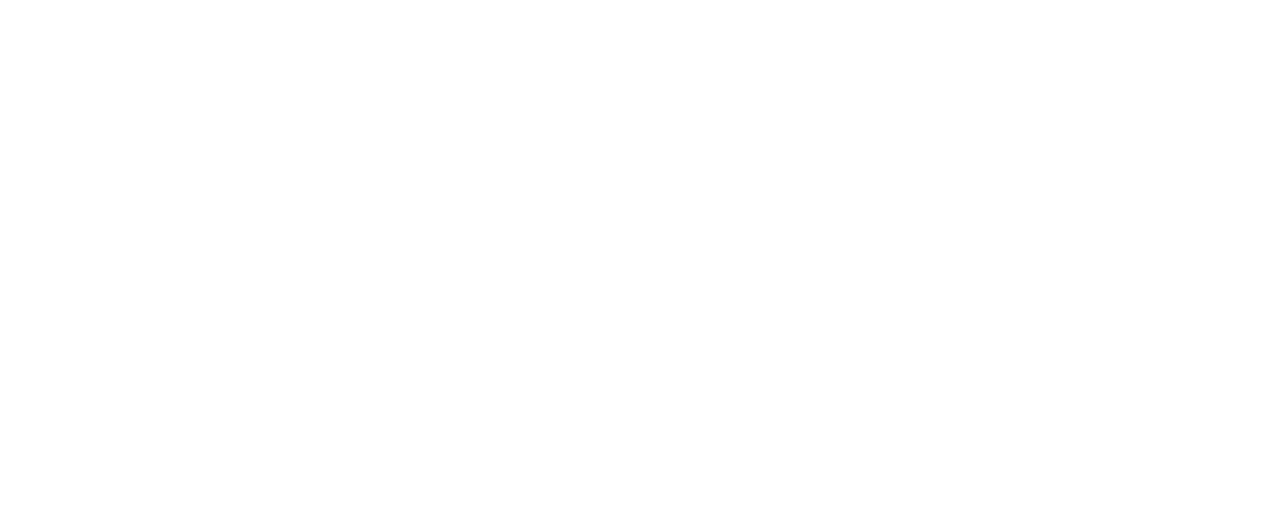
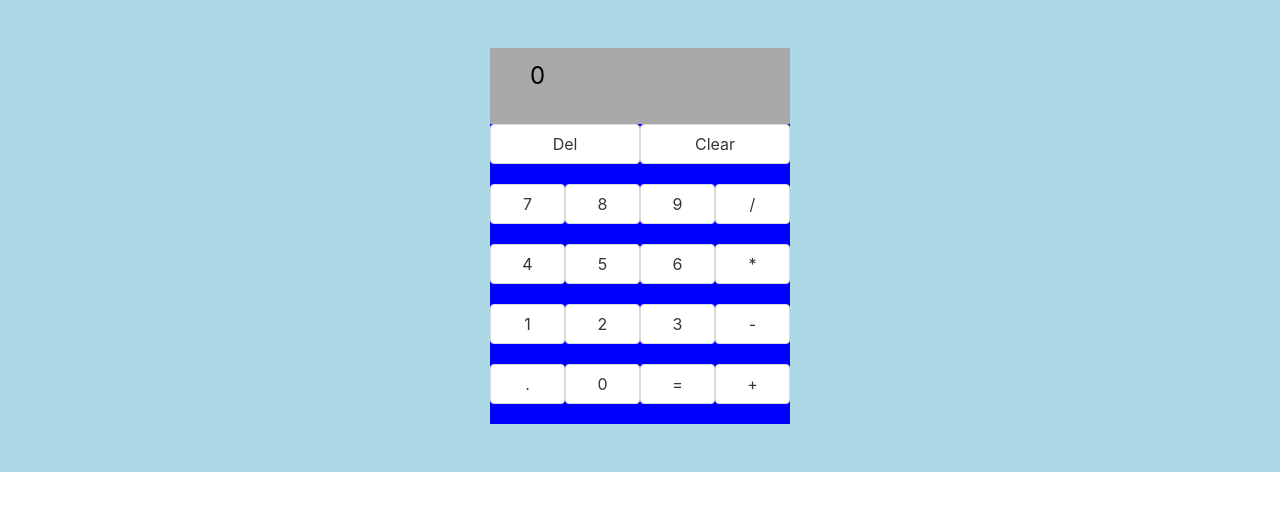
Before and after one commit to markandmueller/TOP-calculator, a plain HTML site: page index.html in a window 1280 px wide. Drawn offline with nearby package versions, Linux system fonts and the light colour scheme.

Commit message:
Basic HTML and DOM manipulation
I have the numbers buttons showing on the display and getting feedback from the operator buttons in the console.

The display value is stored in a variable per the instructions.

Next step is to make the calculator work like a calculator.

```diff
--- a/app.js
+++ b/app.js
@@ -1,8 +1,29 @@
-function test() {
-    console.log('test worked');
+let numDisplay = 0;
+let operator = null;
+let a = null;
+let b = null;
+
+const del = document.querySelector("#delete");
+const clear = document.querySelector("#clear");
+const display = document.querySelector("#display");
+const buttonsMain = document.querySelector("#buttonsMain");
+
+const operatorBtn = buttonsMain.querySelectorAll(".operatorBtn");
+operatorBtn.forEach((operatorBtn) => {
+    operatorBtn.addEventListener('click', function () {
+        // console.log('ya boi');
+    });
+});
+
+const numBtn = buttonsMain.querySelectorAll(".numBtn");
+numBtn.forEach((numBtn) => {
+    numBtn.addEventListener('click', populateDisplay);
+});
+
+function populateDisplay() {
+    numDisplay = this.value;
+    display.textContent = this.value;
 }
-
-// test();
 
 function add(a, b) {
     let addResult = a + b;
@@ -36,10 +57,18 @@ function operate(operator, a, b) {
     }
     else if (operator === divide) {
         console.log(divide(a, b));
-    } else { console.log('whoops - i\m getting curious'); }
+    }
+    else {
+        console.log('whoops - i\m getting curious');
+    }
 }
 
-operate(add, 10, 10);
-operate(subtract, 10, 10);
-operate(multiply, 10, 10);
-operate(divide, 10, 10);
+// operate(add, 10, 10);
+// operate(subtract, 10, 10);
+// operate(multiply, 10, 10);
+// operate(divide, 10, 10);
+
+function test() {
+    console.log('test worked');
+}
+// test();
--- a/index.html
+++ b/index.html
@@ -5,14 +5,41 @@
     <meta charset="UTF-8">
     <meta http-equiv="X-UA-Compatible" content="IE=edge">
     <meta name="viewport" content="width=device-width, initial-scale=1.0">
-    <title>Document</title>
+    <title>TOP Calculator</title>
+    <link rel="stylesheet" href="https://cdn.jsdelivr.net/npm/bulma@0.9.4/css/bulma.min.css">
     <link rel="stylesheet" href="style.css">
 
 </head>
 
 <body>
-    <div id="wrapper">
-
+    <div id="wrapper" class="section">
+        <div id="calculator" class="container">
+            <div id="displayBackground">
+                <p id="display">0</p>
+            </div>
+            <div id="buttonsClear">
+                <button class="button" id="delete">Del</button>
+                <button class="button" id="clear">Clear</button>
+            </div>
+            <div id="buttonsMain">
+                <button class="button numBtn" value="7">7</button>
+                <button class="button numBtn" value="8">8</button>
+                <button class="button numBtn" value="9">9</button>
+                <button class="button operatorBtn" value="divide">/</button>
+                <button class="button numBtn" value="4">4</button>
+                <button class="button numBtn" value="5">5</button>
+                <button class="button numBtn" value="6">6</button>
+                <button class="button operatorBtn" value="multiply">*</button>
+                <button class="button numBtn" value="1">1</button>
+                <button class="button numBtn" value="2">2</button>
+                <button class="button numBtn" value="3">3</button>
+                <button class="button operatorBtn" value="subtract">-</button>
+                <button class="button numBtn" value=".">.</button>
+                <button class="button numBtn" value="0">0</button>
+                <button class="button operatorBtn" value="=">=</button>
+                <button class="button operatorBtn" value="add">+</button>
+            </div>
+        </div>
     </div>
     <script src="app.js"></script>
 </body>
--- a/style.css
+++ b/style.css
@@ -2,3 +2,32 @@
     background-color: lightblue;
     box-sizing: border-box;
 }
+
+#calculator {
+    background-color: coral;
+    width: 300px;
+}
+
+#displayBackground {
+    background-color: darkgrey;
+    padding: 10px 20px 30px 40px;
+}
+
+#display {
+    font-size: 24px;
+    color: black;
+}
+
+#buttonsMain {
+    background-color: blue;
+    display: grid;
+    grid-template-columns: repeat(4, 1fr);
+    grid-template-rows: repeat(4, 60px);
+}
+
+#buttonsClear {
+    background-color: blue;
+    display: grid;
+    grid-template-columns: repeat(2, 1fr);
+    grid-template-rows: repeat(1, 60px);
+}
```
